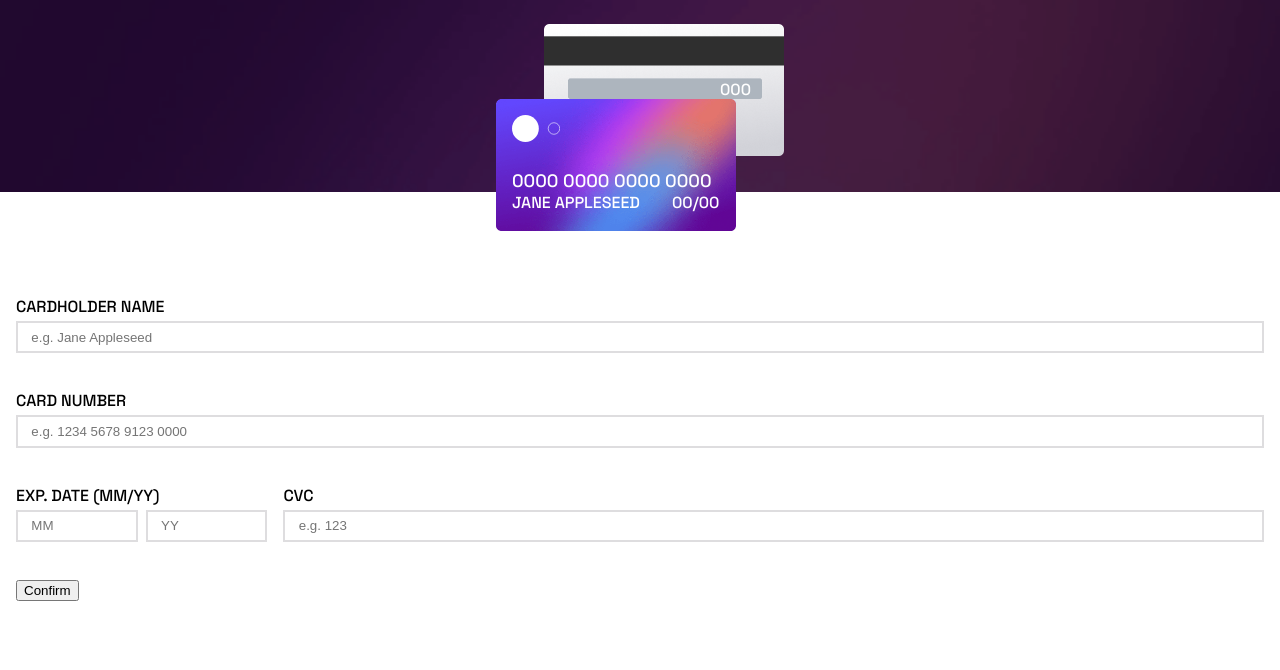
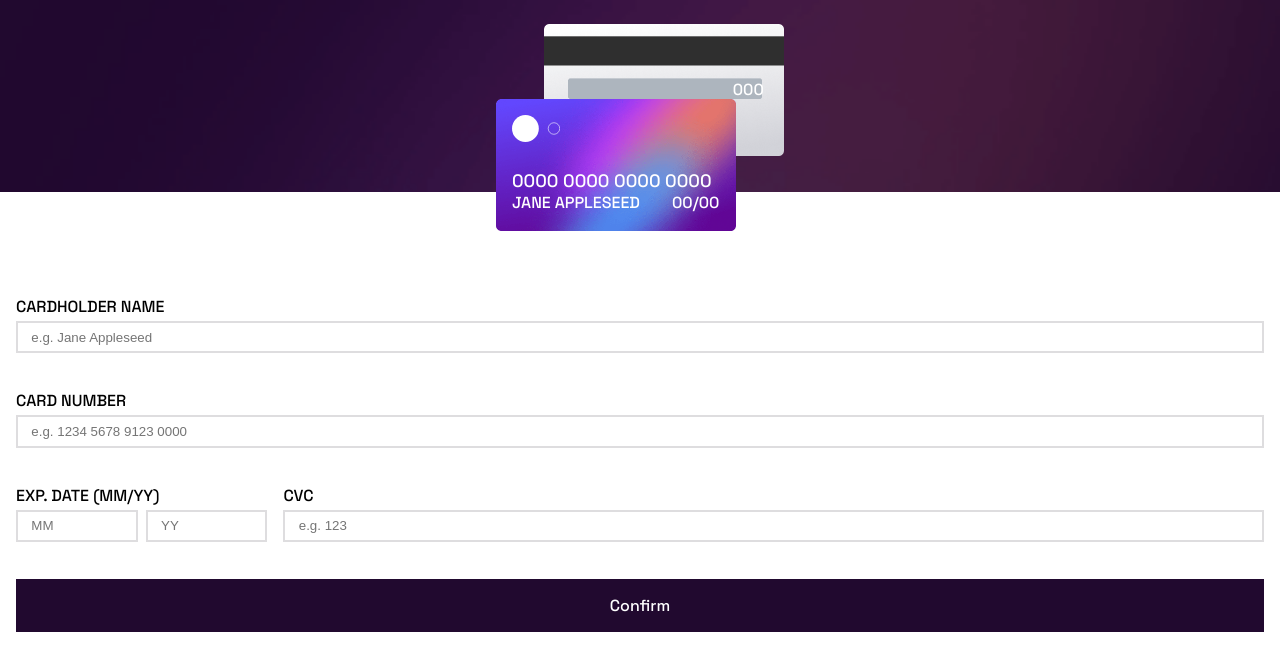
Before and after one commit to wishba/interactive-card-details-form-main, a React (Vite) app: page / in a window 1280 px wide. Shown: the top 670 px of the page. Built offline with nearby package versions, Linux system fonts and the light colour scheme.

Commit message:
style button

```diff
--- a/src/index.css
+++ b/src/index.css
@@ -10,6 +10,8 @@
 
   --clr-gradientl: hsl(249, 99%, 64%);
   --clr-gradientr: hsl(278, 94%, 30%);
+
+  --clr-button: hsl(278, 68%, 11%);
 }
 
 html {
@@ -69,7 +71,7 @@ body {
 
 .card__cvc {
   margin-top: 2.425em;
-  margin-left: 10em;
+  margin-left: 10.8em;
 }
 
 .card__front-container {
@@ -91,7 +93,8 @@ body {
   margin: 0;
 }
 
-.form {
+.form,
+.form__submitted {
   margin: 6.5em 1em;
 }
 
@@ -150,3 +153,12 @@ input:focus {
   width: 100%;
   margin-left: 1em;
 }
+
+button {
+  width: 100%;
+  padding: 1em;
+  border: none;
+  background-color: var(--clr-button);
+  color: var(--clr-cardtxt);
+  font: inherit;
+}
```
